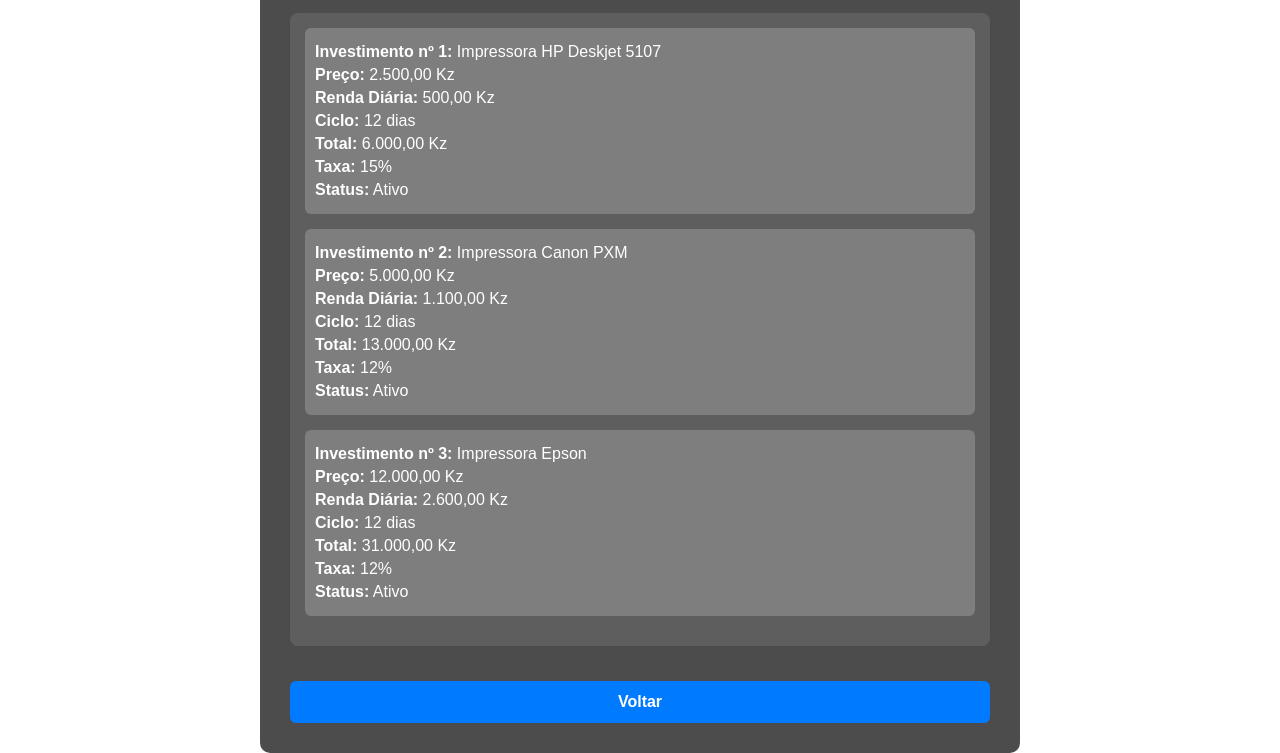
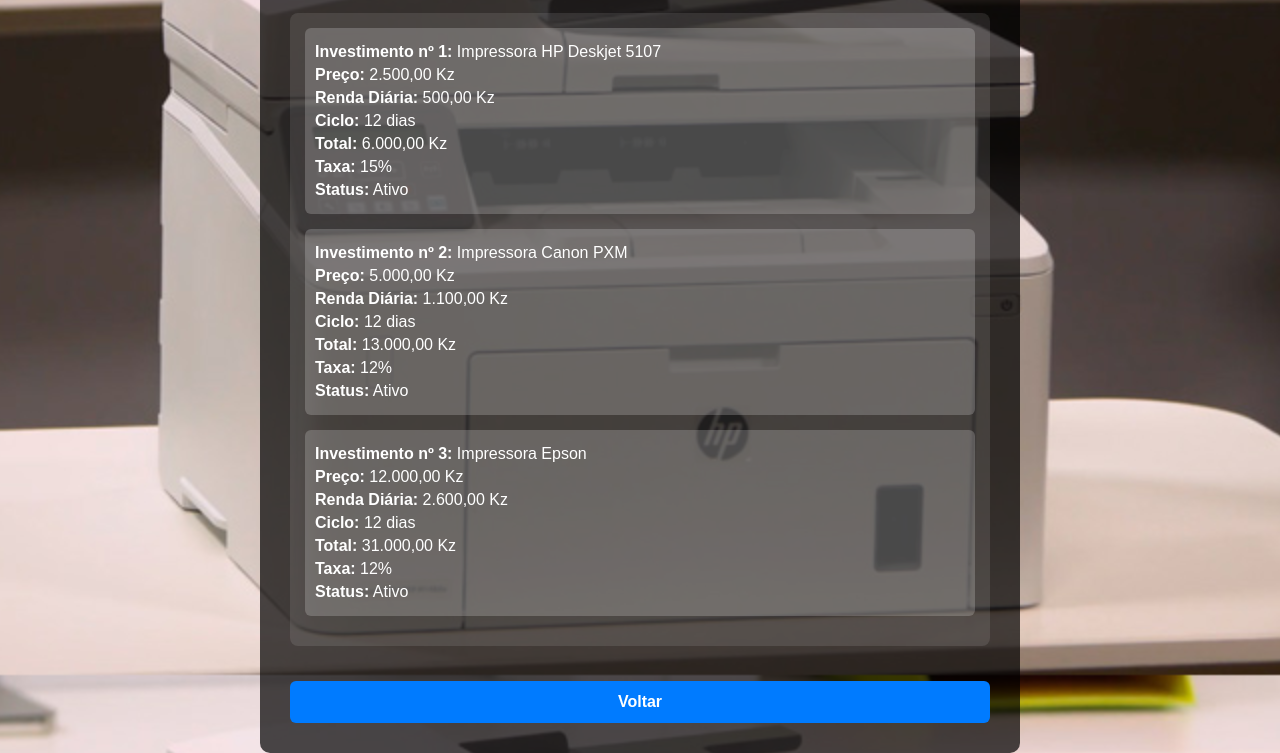
Before and after one commit to emanuel2066/emateccomerce, a plain HTML site: page meus_investimentos.html in a window 1280 px wide. Shown: the part 125-878 px from the top of the page. Drawn offline with Linux system fonts and the light colour scheme.

Commit message:
Update meus_investimentos.html

```diff
--- a/meus_investimentos.html
+++ b/meus_investimentos.html
@@ -7,7 +7,7 @@
   <style>
     body {
       font-family: Arial, sans-serif;
-      background: url('img/fundo.jpg') no-repeat center center fixed;
+      background: url('./img/282a6190869adcc468dc6c1365a6a37d.jpg') no-repeat center center fixed;
       background-size: cover;
       margin: 0;
       color: white;
```
